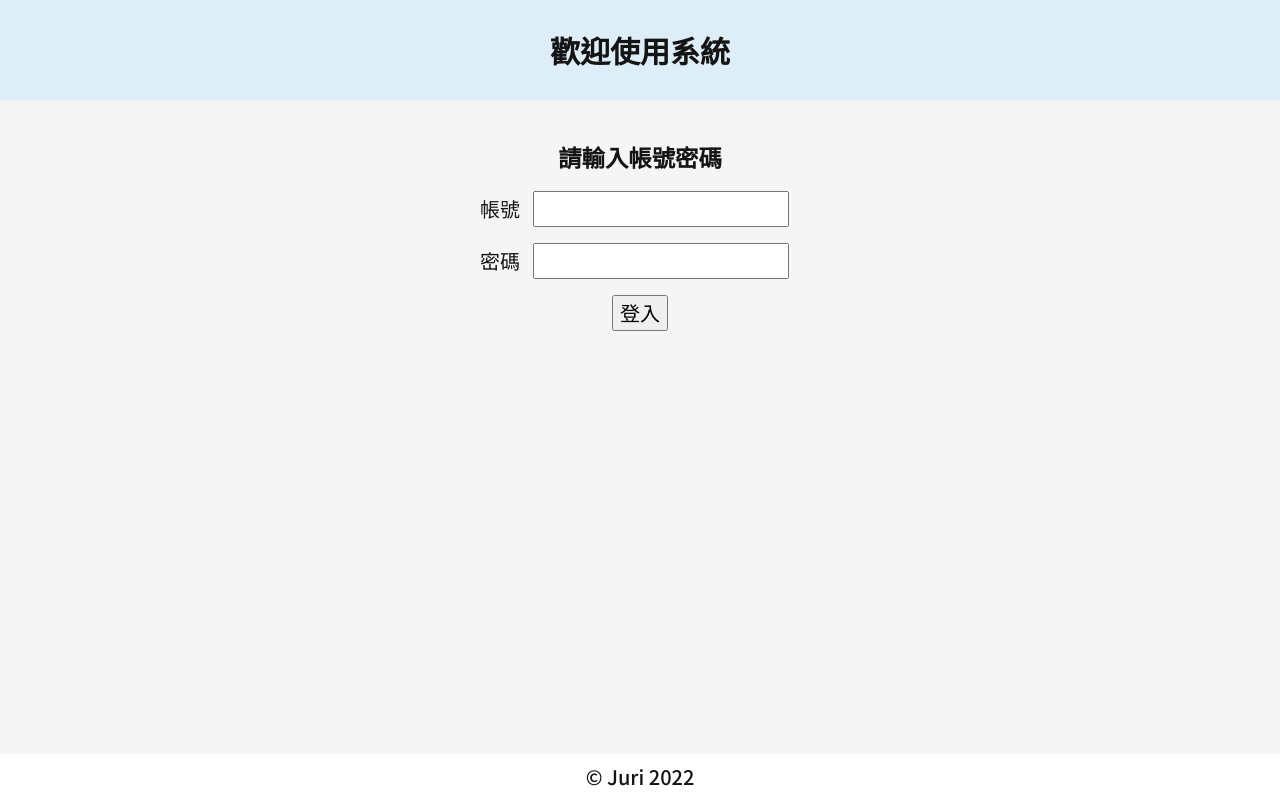
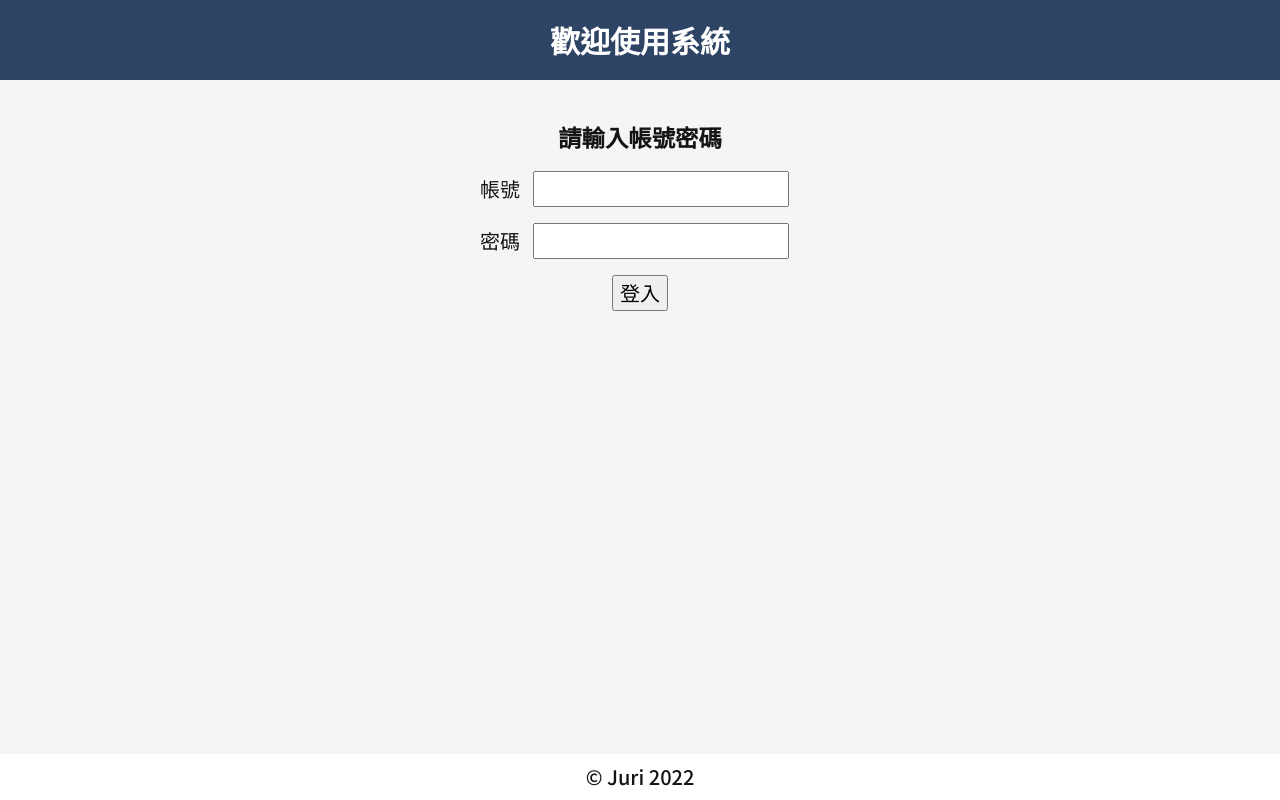
Before and after one commit to chiyu144/assignments-2022, a Flask app: page / in a window 1280 px wide. Run offline with Flask 2, Linux system fonts and the light colour scheme.

Commit message:
style: 微調 header 高度跟字體顏色

```diff
--- a/week-4/static/style.css
+++ b/week-4/static/style.css
@@ -5,8 +5,7 @@
   --secondary-color: 255, 255, 255; /* #ffffff */
   --tertiary-color: 245, 245, 245; /* #f5f5f5 */
   --quarternary-color: 190, 165, 116; /* #bea574 */
-  --accent-color: 221, 238, 248; /* #ddeef8 */
-  --skeleton-color: 216, 216, 216; /* #d8d8d8 */
+  --accent-color: 46, 68, 101; /* #ddeef8 */
   --space-unit: 8px;
 }
 /* --- my custom css reset --- */
@@ -53,9 +52,10 @@ header {
   display: flex;
   justify-content: center;
   align-items: center;
-  height: 100px;
-  min-height: 100px;
+  height: 80px;
+  min-height: 80px;
   background-color: rgb(var(--accent-color));
+  color: rgb(var(--secondary-color));
 }
 main {
   flex: 1;
--- a/week-4/templates/error.html
+++ b/week-4/templates/error.html
@@ -1,4 +1,4 @@
 {% extends "layout.html" %}
 {% block body %}
-  <p class="msg">登入失敗頁面</p>
+  <p class="msg"></p>
 {% endblock %}
```
